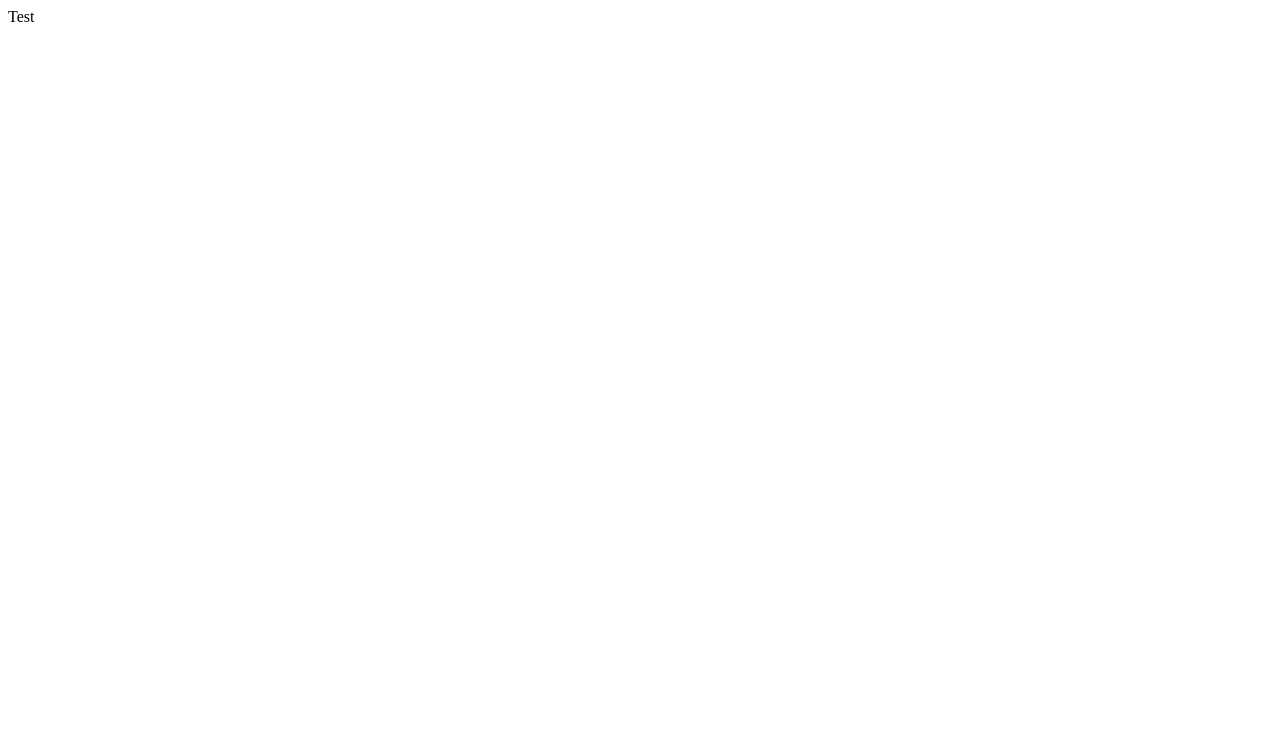
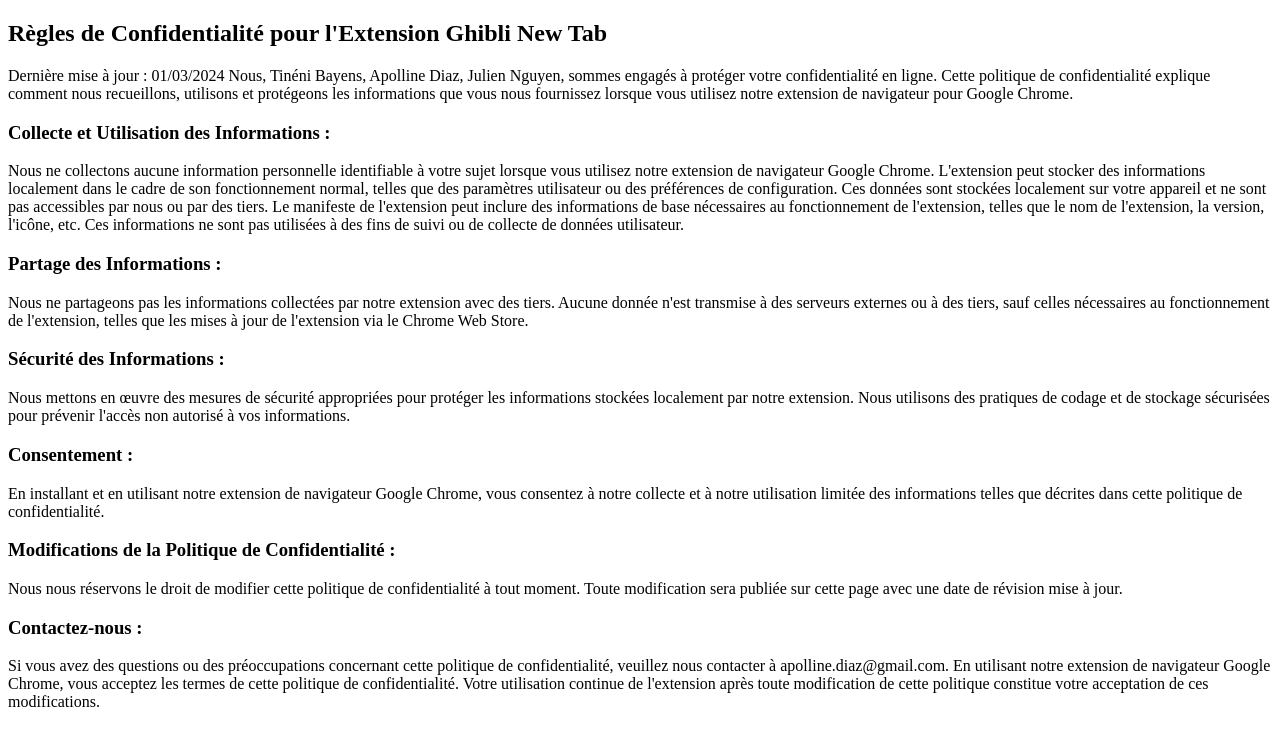
Before and after one commit to apolline-diaz/Ghibli-Extension-Chrome-Privacy, a plain HTML site: page index.html in a window 1280 px wide. Drawn offline with Linux system fonts and the light colour scheme.

Commit message:
Chrome Privacy Details

```diff
--- a/index.html
+++ b/index.html
@@ -3,9 +3,57 @@
   <head>
     <meta charset="UTF-8" />
     <meta name="viewport" content="width=device-width, initial-scale=1.0" />
-    <title>Document</title>
+    <title>Règles de confidentialité</title>
   </head>
   <body>
-    Test
+    <h2>Règles de Confidentialité pour l'Extension Ghibli New Tab</h2>
+
+    Dernière mise à jour : 01/03/2024 Nous, Tinéni Bayens, Apolline Diaz, Julien
+    Nguyen, sommes engagés à protéger votre confidentialité en ligne. Cette
+    politique de confidentialité explique comment nous recueillons, utilisons et
+    protégeons les informations que vous nous fournissez lorsque vous utilisez
+    notre extension de navigateur pour Google Chrome.
+
+    <h3>Collecte et Utilisation des Informations :</h3>
+    Nous ne collectons aucune information personnelle identifiable à votre sujet
+    lorsque vous utilisez notre extension de navigateur Google Chrome.
+    L'extension peut stocker des informations localement dans le cadre de son
+    fonctionnement normal, telles que des paramètres utilisateur ou des
+    préférences de configuration. Ces données sont stockées localement sur votre
+    appareil et ne sont pas accessibles par nous ou par des tiers. Le manifeste
+    de l'extension peut inclure des informations de base nécessaires au
+    fonctionnement de l'extension, telles que le nom de l'extension, la version,
+    l'icône, etc. Ces informations ne sont pas utilisées à des fins de suivi ou
+    de collecte de données utilisateur.
+
+    <h3>Partage des Informations :</h3>
+    Nous ne partageons pas les informations collectées par notre extension avec
+    des tiers. Aucune donnée n'est transmise à des serveurs externes ou à des
+    tiers, sauf celles nécessaires au fonctionnement de l'extension, telles que
+    les mises à jour de l'extension via le Chrome Web Store.
+
+    <h3>Sécurité des Informations :</h3>
+    Nous mettons en œuvre des mesures de sécurité appropriées pour protéger les
+    informations stockées localement par notre extension. Nous utilisons des
+    pratiques de codage et de stockage sécurisées pour prévenir l'accès non
+    autorisé à vos informations.
+
+    <h3>Consentement :</h3>
+    En installant et en utilisant notre extension de navigateur Google Chrome,
+    vous consentez à notre collecte et à notre utilisation limitée des
+    informations telles que décrites dans cette politique de confidentialité.
+
+    <h3>Modifications de la Politique de Confidentialité :</h3>
+    Nous nous réservons le droit de modifier cette politique de confidentialité
+    à tout moment. Toute modification sera publiée sur cette page avec une date
+    de révision mise à jour.
+
+    <h3>Contactez-nous :</h3>
+    Si vous avez des questions ou des préoccupations concernant cette politique
+    de confidentialité, veuillez nous contacter à apolline.diaz@gmail.com. En
+    utilisant notre extension de navigateur Google Chrome, vous acceptez les
+    termes de cette politique de confidentialité. Votre utilisation continue de
+    l'extension après toute modification de cette politique constitue votre
+    acceptation de ces modifications.
   </body>
 </html>
```
